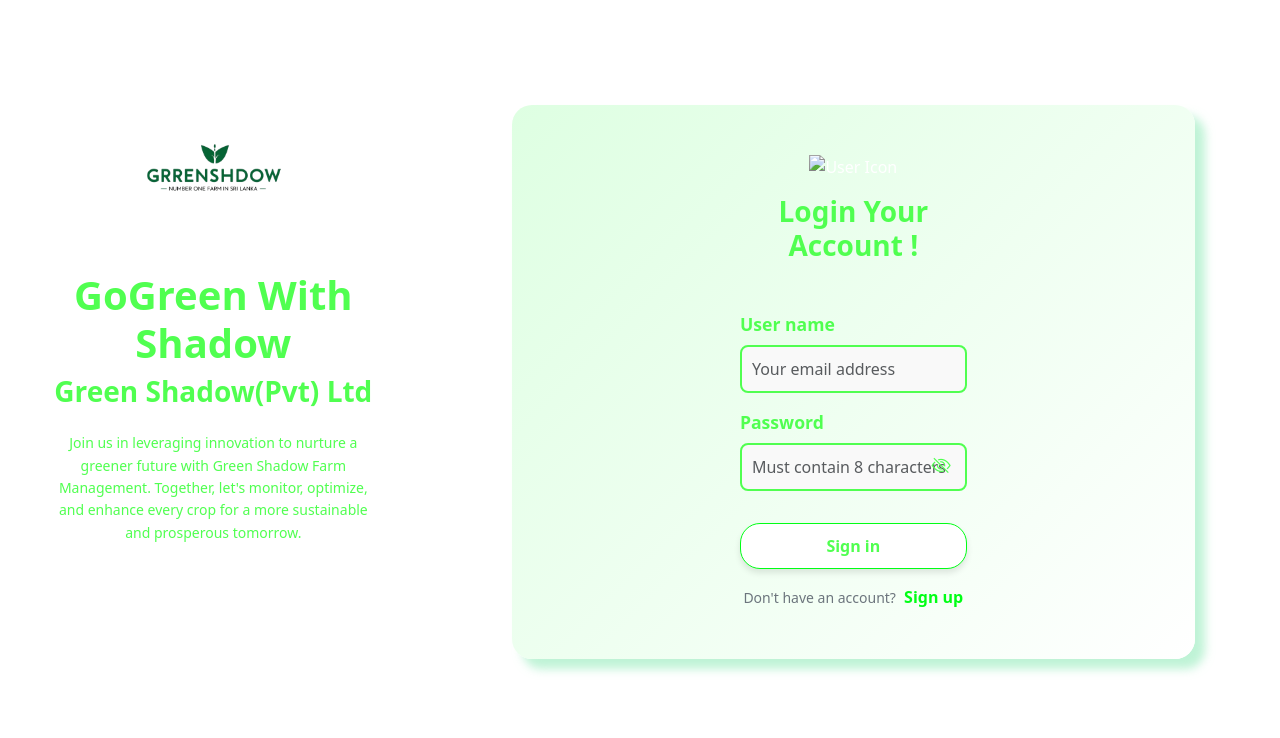
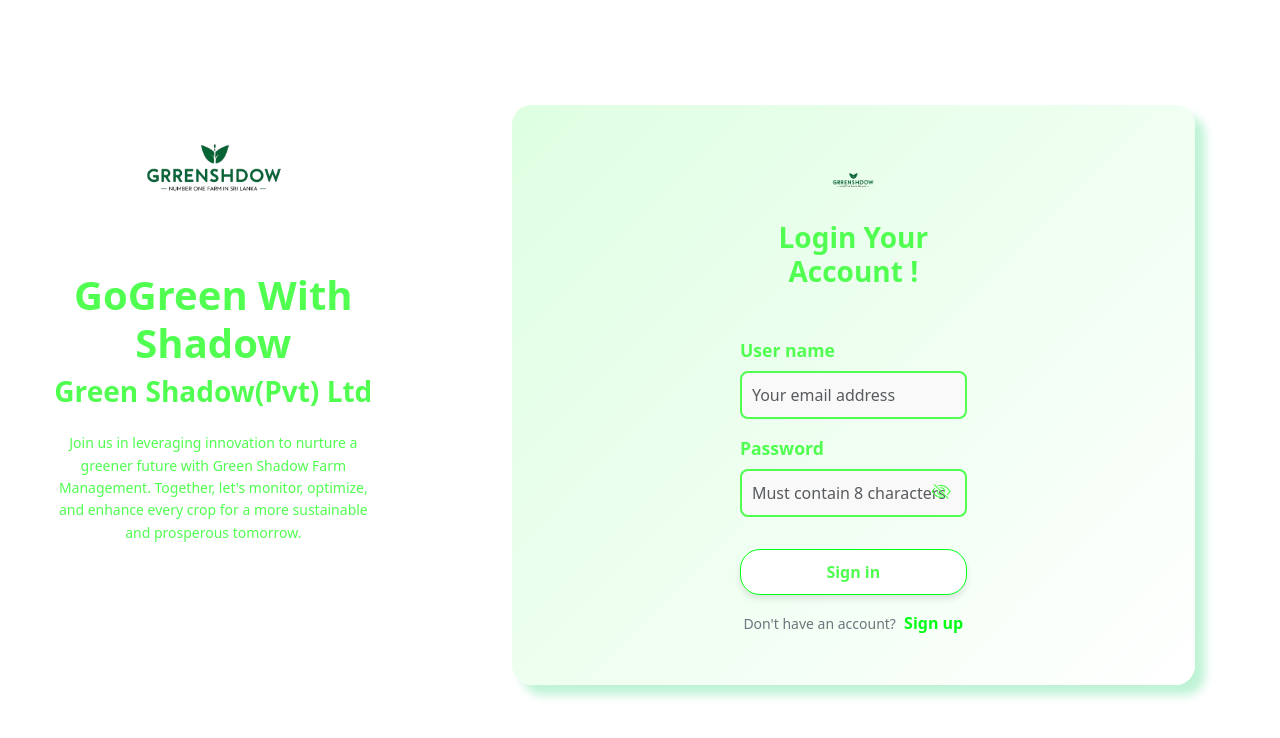
Before and after one commit to Vihanga-Gaganatharu/Crops-Farm-Managemnet-System, a plain HTML site: page index.html in a window 1280 px wide. Drawn offline with nearby package versions, Linux system fonts and the light colour scheme.

```diff
--- a/index.html
+++ b/index.html
@@ -20,7 +20,7 @@
             <!-- Side-bar -->
             <div class="col-lg-4 col-xl-4 p-12 p-xl-20 start-0 top-0 bottom-0 bg-success d-none d-lg-flex flex-column vh-100" style="background-color: rgb(72, 206, 72);">
             <div class="side-bar px-5 text-center text-white">
-                <img src="./assets/img/login/LOGO.png" class="w-50" alt="Logo">
+                <img src="../assets/img/login/LOGO.png" class="w-50" alt="Logo">
                 <h1 style="color: rgb(80, 255, 80);">GoGreen With Shadow</h1>
                 <h3 style="color:  rgb(80, 255, 80);" class="font-weight-semibold"> Green Shadow(Pvt) Ltd</h3>
                 <p style="color:  rgb(80, 255, 80);"  class="text-opacity-75 mt-4">Join us in leveraging innovation to nurture a greener future with Green Shadow Farm Management. Together, let's monitor, optimize, and enhance every crop for a more sustainable and prosperous tomorrow.</p>
@@ -35,7 +35,7 @@
                     <div class="d-flex align-items-center justify-content-center h-100">
                         <div class="col-12 col-md-8 col-lg-6 col-xl-5 px-2">
                             <div class="text-center mb-5">
-                                <img src="./assets/img/login/"alt="User Icon" class="mb-3">
+                                <img src="./assets/img/login/LOGO.png"alt="User Icon" class="mb-3">
                                 <h1 style="color: rgb(80, 255, 80);" class="fw-bold">Login Your Account !</h1>
                             </div>
                             <div>
```
Also changed, not shown: 1 other file.
